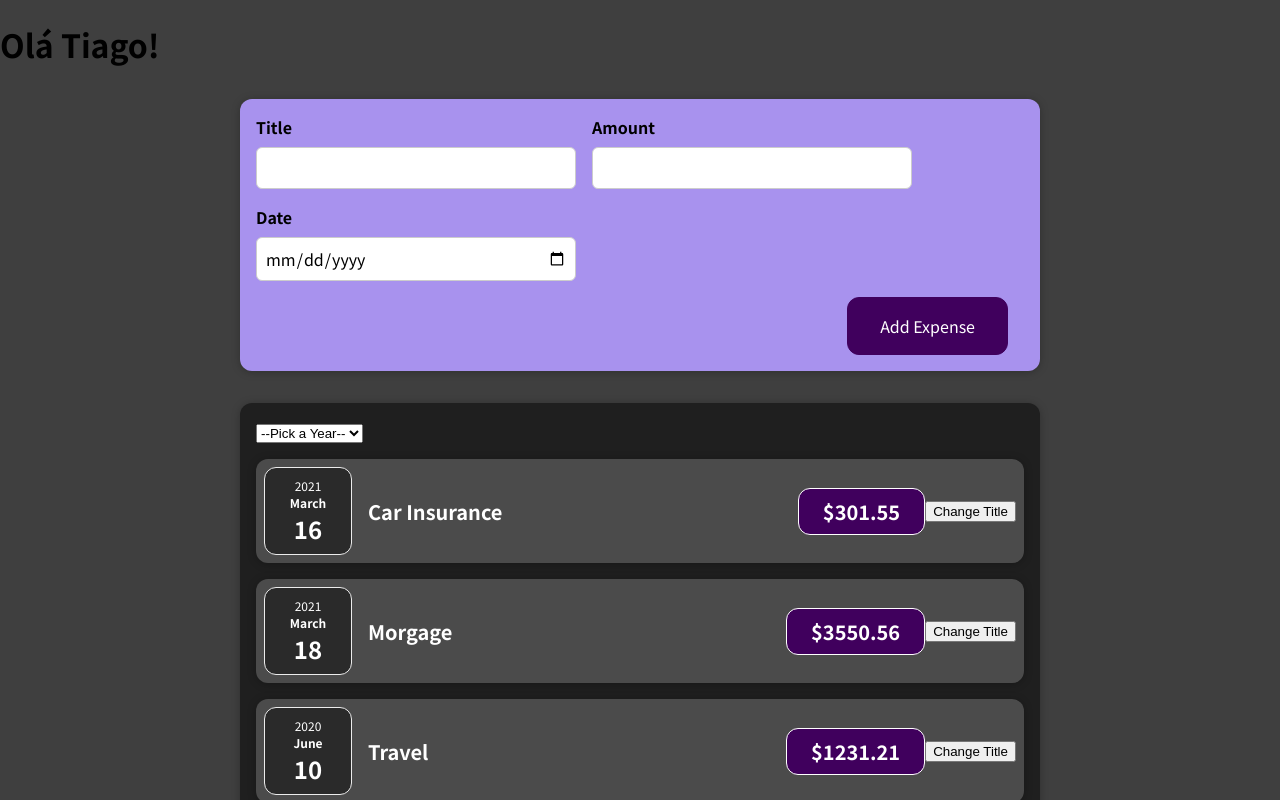
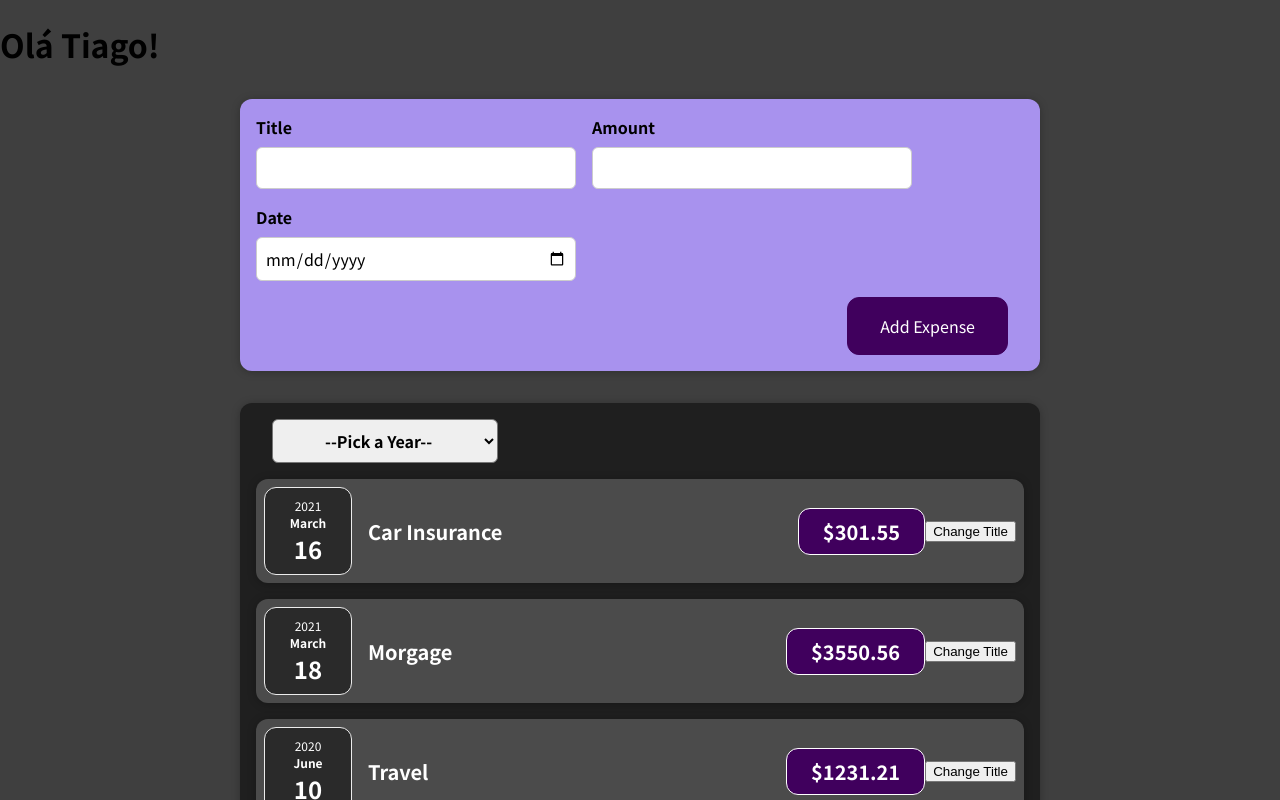
Before and after one commit to Shamoleambo/academind-react-complete-guide, a React (Create React App) app: page / in a window 1280 px wide. Shown: the top 800 px of the page. Built offline with nearby package versions, Linux system fonts and the light colour scheme.

Commit message:
create ExpensesFilter css file

```diff
--- /dev/null
+++ b/src/components/Expenses/ExpensesFilter.css
@@ -0,0 +1,24 @@
+.expenses-filter {
+  color: white;
+  padding: 0 1rem;
+}
+
+.expenses-filter__control {
+  display: flex;
+  width: 100%;
+  align-items: center;
+  justify-content: space-between;
+  margin: 1rem 0;
+}
+
+.expenses-filter label {
+  font-weight: bold;
+  margin-bottom: 0.5rem;
+}
+
+.expenses-filter select {
+  font: inherit;
+  padding: 0.5rem 3rem;
+  font-weight: bold;
+  border-radius: 6px;
+}
--- a/src/components/Expenses/ExpensesFilter.js
+++ b/src/components/Expenses/ExpensesFilter.js
@@ -1,3 +1,5 @@
+import './ExpensesFilter.css'
+
 const ExpensesFilter = ({ expenses, onYearFilter }) => {
   const yearsArray = expenses.reduce((acc, expense) => {
     const dateYear = expense.date.getFullYear()
```
